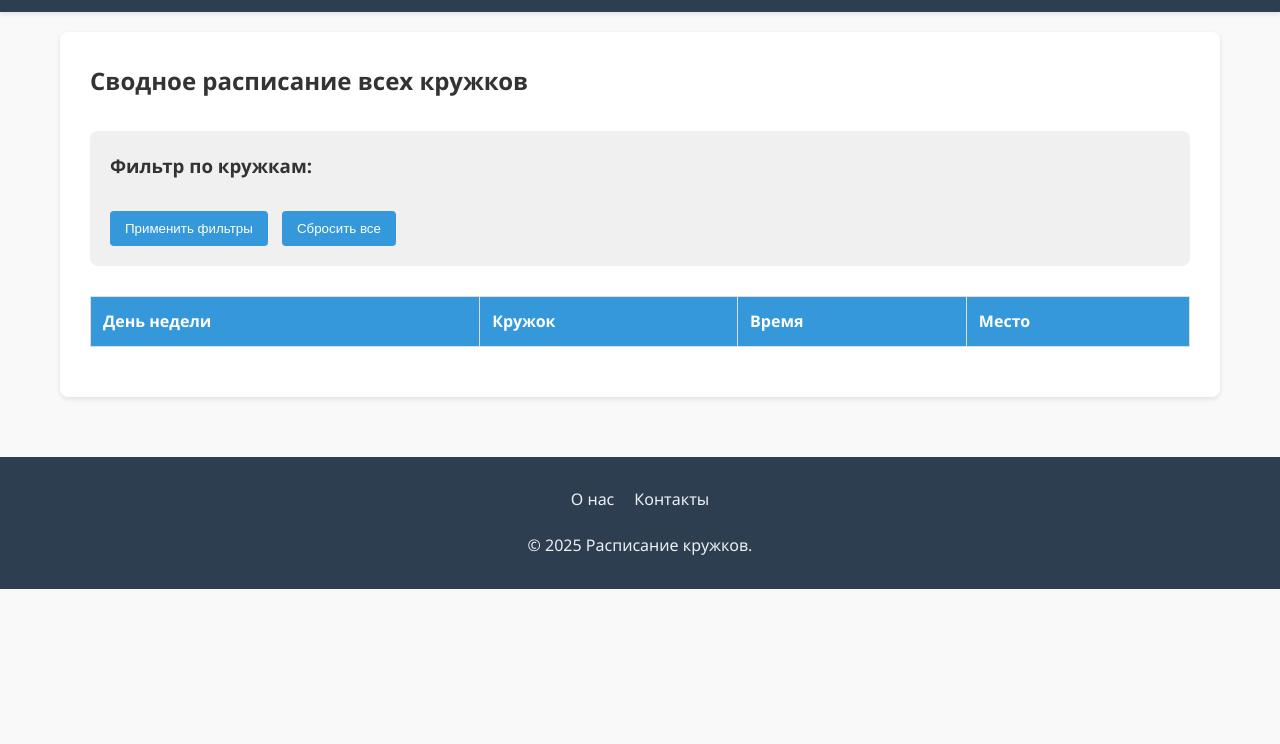
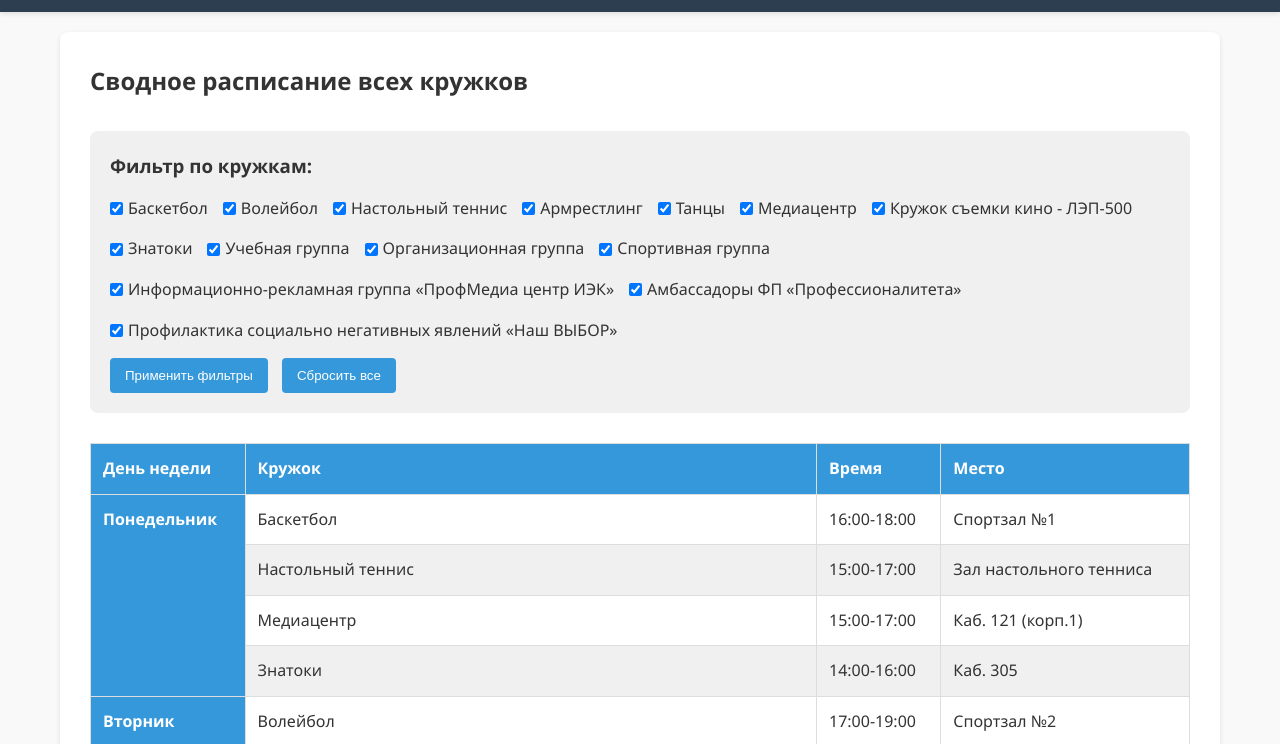
Before and after one commit to 78904544/Schedule, a plain HTML site: page schedule.html in a window 1280 px wide. Shown: the part 56-800 px from the top of the page. Drawn offline with Linux system fonts and the light colour scheme; the site is published under a folder, as on GitHub Pages, so addresses that start at the root find nothing.

Commit message:
Update schedule.html

```diff
--- a/schedule.html
+++ b/schedule.html
@@ -1,7 +1,7 @@
 <!DOCTYPE html>
 <html lang="ru" data-theme="light">
 <head>
-    <script src="/js/data.js" defer></script>
+    <script src="js/data.js" defer></script>
     <script>
         (function() {
             const savedTheme = localStorage.getItem('theme') || 'light';
```
